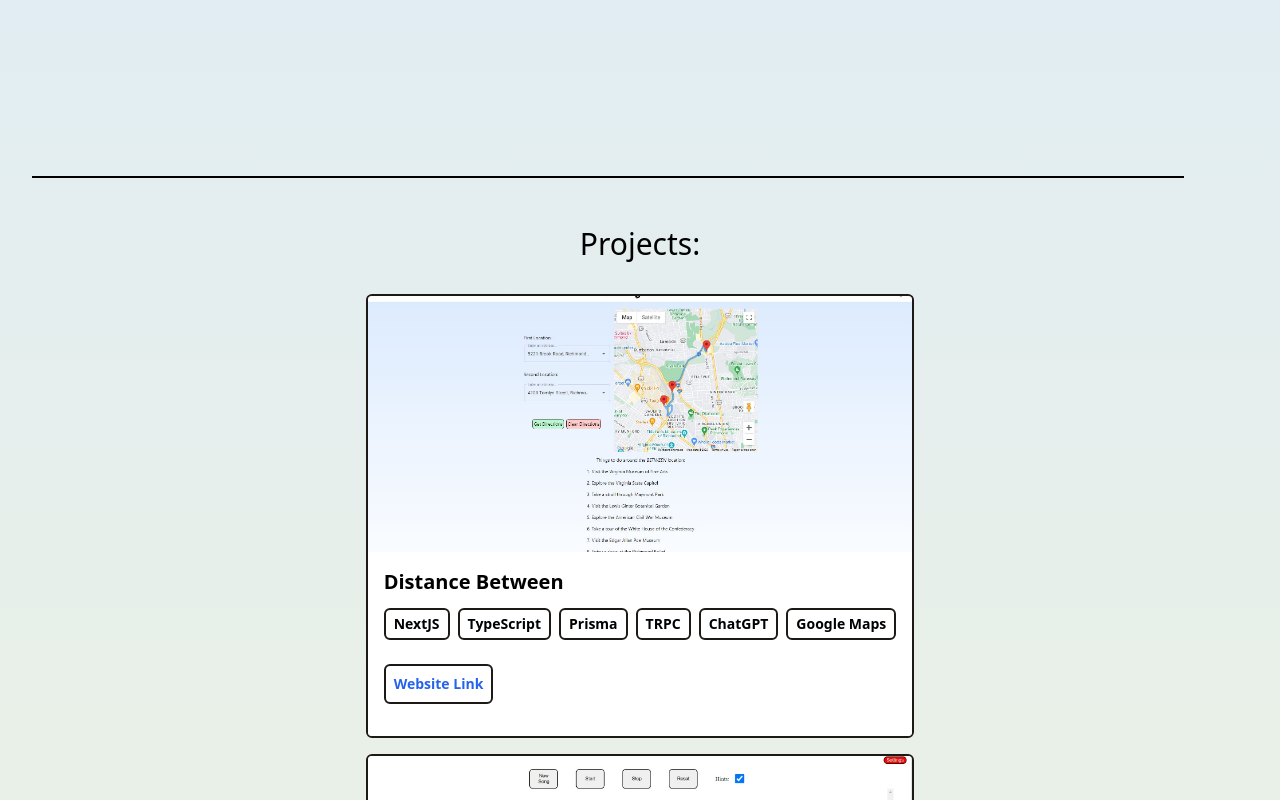
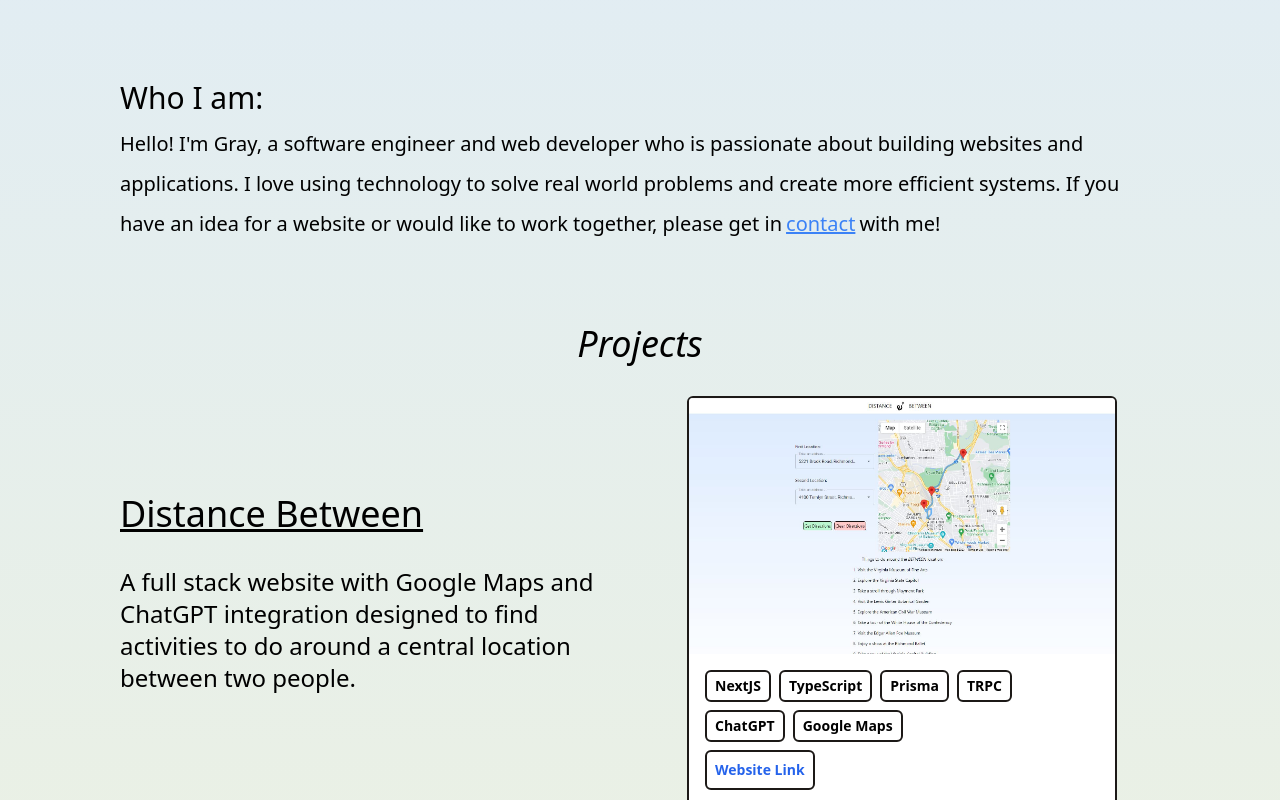
Before and after one commit to Grayson-Remington/portfolio-next, a Next.js app: page / in a window 1280 px wide. Shown: the part 720-1520 px from the top of the page. Built offline with nearby package versions, Linux system fonts and the light colour scheme.

Commit message:
styling changes and adding more descriptions

```diff
--- a/public/data/portfolio.ts
+++ b/public/data/portfolio.ts
@@ -3,6 +3,8 @@
     title: "Distance Between",
     imgUrl: "assets/distance-between.jpg",
     stack: ["NextJS", "TypeScript", "Prisma", "TRPC", "ChatGPT", "Google Maps"],
+    about:
+      "A full stack website with Google Maps and ChatGPT integration designed to find activities to do around a central location between two people.",
     link: "https://distance-between-next-database.vercel.app/",
   },
   {
@@ -10,12 +12,16 @@
     imgUrl: "assets/music-note-generator.jpg",
     stack: ["React", "JavaScript", "CSS", "jQuery", "MIDI"],
     link: "https://simple-music-generator.vercel.app/",
+    about:
+      "A piano learning website that generates random or patterned notes within a set range on the Treble and Bass Clef and has MIDI capabilities.",
     demo: "https://www.youtube.com/watch?v=1JlKrGDWaC4&ab_channel=GraysonRemington",
   },
   {
     title: "Dead Drift Flycasters",
     imgUrl: "assets/dead-drift-flycasters.jpg",
     stack: ["NextJS", "React", "JavaScript", "Tailwind"],
+    about:
+      "A multi-page website for the fly-fishing organization Dead Drift Flycasters with navigable pages.",
     link: "https://dead-drift-next.vercel.app/",
   },
 ];
--- a/src/components/ContactForm.tsx
+++ b/src/components/ContactForm.tsx
@@ -23,7 +23,7 @@
           onSubmit={handleSubmit}
           className="flex w-full max-w-2xl flex-col items-center px-10 md:w-9/12"
         >
-          <div className="mb-7 text-3xl">Contact Me</div>
+          <div className="mb-8 text-4xl italic">Contact Me</div>
           <input
             className="w-full rounded-md border-2 p-2 focus:outline-none"
             id="name"
--- a/src/components/Experience.tsx
+++ b/src/components/Experience.tsx
@@ -4,11 +4,10 @@
   return (
     <div
       id="experience"
-      className="flex h-full flex-col items-center justify-between bg-transparent"
+      className="flex h-full flex-col items-center justify-between bg-transparent "
     >
-      <div className="m-8 h-0.5 w-[90%] bg-black"></div>
-      <section className=" flex h-full w-full flex-col place-content-center items-center gap-2 p-20 text-center">
-        <h1 className="text-3xl">Work Experience</h1>
+      <section className=" flex h-full w-full max-w-[1200px] flex-col place-content-center items-center gap-2 p-20 text-center">
+        <h1 className="pb-8 text-4xl italic">Work Experience</h1>
         <div id="Engineer I" className="flex h-min w-full items-center">
           <div className="relative hidden h-full w-2/4 justify-center p-8 md:flex">
             <img
@@ -87,8 +86,6 @@
           </div>
         </div>
       </section>
-
-      <div className="m-8 h-0.5 w-[90%] bg-black"></div>
     </div>
   );
 }
--- a/src/components/Intro.tsx
+++ b/src/components/Intro.tsx
@@ -21,9 +21,10 @@
   }, []);
 
   return (
+    <div className="grid place-items-center">
       <div
         id="intro"
-      className=" mx-10 flex h-screen flex-col items-center justify-center bg-transparent pb-6 pt-20   text-center "
+        className=" mx-10 flex h-screen flex-col items-center justify-center bg-transparent pb-6 pt-20 text-center "
       >
         <div className="flex flex-col items-center justify-center md:h-[300px] md:flex-row">
           <div className="flex h-full flex-col items-center justify-center  md:ml-6">
@@ -65,6 +66,21 @@
           </div>
         </div>
       </div>
+      <div className="grid w-full max-w-[1200px] place-items-center px-20">
+        <h1 className="place-self-start pb-2 text-3xl">Who I am:</h1>
+        <p className=" text-xl leading-10">
+          Hello! I'm Gray, a software engineer and web developer who is
+          passionate about building websites and applications. I love using
+          technology to solve real world problems and create more efficient
+          systems. If you have an idea for a website or would like to work
+          together, please get in
+          <a href="/#contactform" className="p-1 text-blue-500 underline">
+            contact
+          </a>
+          with me!
+        </p>
+      </div>
+    </div>
   );
 }
 
--- a/src/components/Portfolio.tsx
+++ b/src/components/Portfolio.tsx
@@ -5,12 +5,13 @@
 
 function Portfolio() {
   return (
-    <div id="projects" className="pt-16">
-      <div className="m-8 h-0.5 w-[90%] bg-black"></div>
-      <div className="my-div">
-        <div className="bg-transparent p-4 text-center text-3xl">Projects:</div>
+    <div
+      id="projects"
+      className="flex h-full flex-col items-center justify-between bg-transparent pt-20"
+    >
+      <div className="pb-4 text-4xl italic">Projects</div>
       <div className="js-show-on-scroll flex flex-col items-center justify-center pb-4 md:flex-row">
-          <div className="grid grid-cols-1 gap-4 p-4">
+        <div className="grid grid-cols-1 gap-4">
           {portfolio.map((project, index) => (
             <PortfolioItem
               key={index}
@@ -18,10 +19,10 @@
               title={project.title}
               stack={project.stack}
               link={project.link}
+              about={project.about}
               demo={project.demo}
             />
           ))}
-          </div>
         </div>
       </div>
     </div>
--- a/src/components/PortfolioItem.tsx
+++ b/src/components/PortfolioItem.tsx
@@ -5,6 +5,7 @@
   imgUrl: string;
   stack: Array<string>;
   link: string;
+  about: string;
   demo?: string;
 }
 function PortfolioItem({
@@ -12,10 +13,17 @@
   imgUrl,
   stack,
   link,
+  about,
   demo,
 }: PortfolioItemProps) {
   return (
-    <div className="overflow-hidden rounded-md border-2 border-stone-900">
+    <div className="grid max-w-[1200px] place-items-center gap-2 p-4 px-20 md:grid-cols-2">
+      <div className="">
+        <h1 className="pb-2 text-4xl underline lg:pb-8">{title}</h1>
+        <p className="pb-4 text-2xl">{about}</p>
+      </div>
+
+      <div className="w-full overflow-hidden rounded-md border-2 border-stone-900 sm:w-5/6">
         <a href={link} target="_blank" rel="noopener noreferrer">
           <img
             src={imgUrl}
@@ -25,9 +33,6 @@
         </a>
 
         <div className="flex w-full flex-col bg-white p-4">
-        <h3 className="mb-2 text-lg font-semibold md:mb-3 md:text-xl">
-          {title}
-        </h3>
           <p className="mb-2 flex flex-row flex-wrap items-center justify-start gap-2 text-xs md:text-sm">
             {stack.map((item, index) => (
               <span
@@ -38,7 +43,7 @@
               </span>
             ))}
           </p>
-        <div className="flex gap-2 py-4">
+          <div className="flex gap-2">
             <a
               href={link}
               target="_blank"
@@ -60,6 +65,7 @@
           </div>
         </div>
       </div>
+    </div>
   );
 }
 
```
Lines whose indentation alone changed are shown as unchanged.
